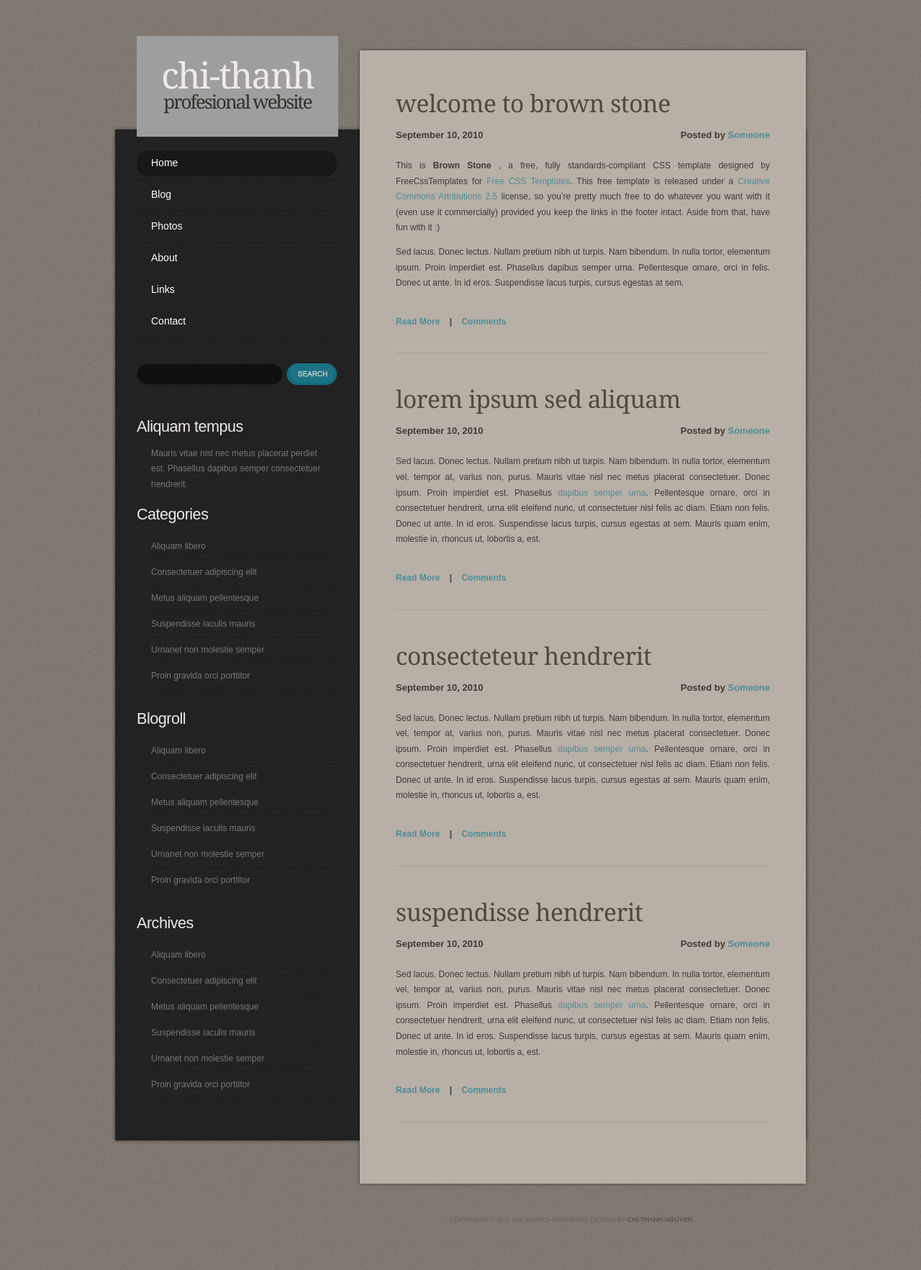
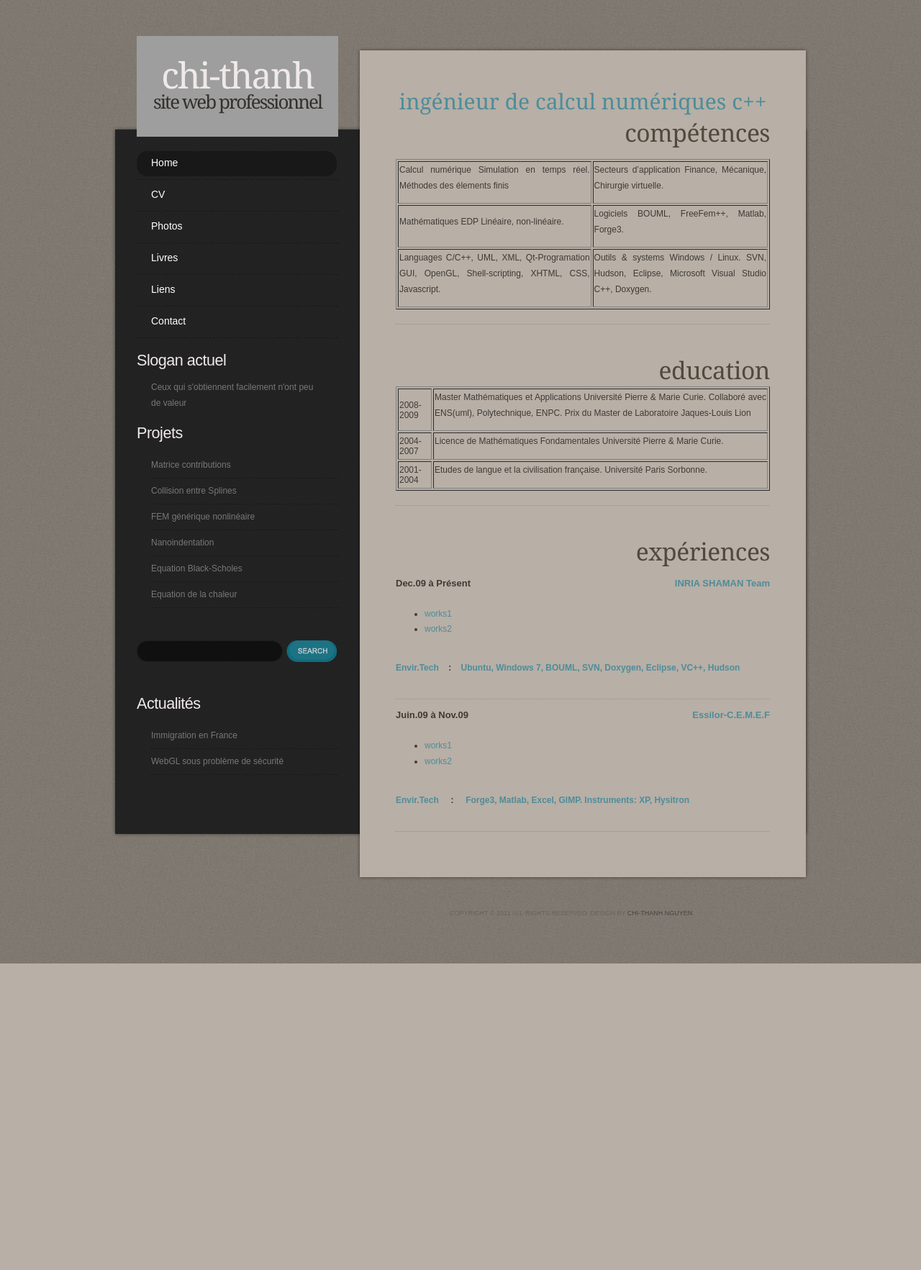
Before and after one commit to ctnguyen/ctnguyen, a PHP site: page / in a window 1280 px wide. Shown: the whole page at 72% size. After the commit the page ends 1339 px from the top, so only its background shows below. Run offline with PHP 8.4, Linux system fonts and the light colour scheme; grey boxes are pictures that could not be loaded.

Commit message:
UPDATE : improving content side bar and content page (correspond better to CV)

```diff
--- a/ctn_web/index.html
+++ b/ctn_web/index.html
@@ -4,11 +4,12 @@
 <head>
 <title>Chi-Thanh NGUYEN</title>
 <meta http-equiv="content-type" content="text/html; charset=utf-8" />
-<meta name="author" content="Chi-Thanh NGUYEN"/>
-<meta http-equiv="Content-type" content="text/html;charset=iso-8859-1"/>
-<meta name="keywords" content="Chi-Thanh NGUYEN, NGUYEN Chi-Thanh, Chi Thanh NGUYEN, NGUYEN Chi Thanh, EDP, INRIA, Paris VI, Paris 6, ParisVI, Paris6, M2ANEDP"/>
+<meta name="author" content="Chi-Thanh NGUYEN" />
+<meta http-equiv="Content-type" content="text/html;charset=iso-8859-1" />
+<meta name="keywords"
+	content="Chi-Thanh NGUYEN, NGUYEN Chi-Thanh, Chi Thanh NGUYEN, NGUYEN Chi Thanh, EDP, INRIA, Paris VI, Paris 6, ParisVI, Paris6, M2ANEDP" />
 <meta name="description" content="" />
-<meta name="robots" content="follow"/>
+<meta name="robots" content="follow" />
 
 
 <link href="scripts/style1.css" rel="stylesheet" type="text/css"
@@ -20,121 +21,128 @@
 			<div id="page-bgtop">
 				<div id="page-bgbtm">
 					<div id="content">
+						<div id="title">
+							<h1>
+								<a href="#">Ingénieur de calcul numériques C++</a>
+							</h1>
+						</div>
 						<div class="post">
 							<h2 class="title">
-								<a href="#">Welcome to Brown Stone </a>
+								<a href="#">Compétences</a>
+							</h2>
+							<div style="clear: both;">&nbsp;</div>
+							<div class="entry">
+								<table border="1">
+									<tr>
+										<td>
+											<p>
+											Calcul numérique Simulation en temps réel. Méthodes des élements finis
+											</p>
+										</td>
+										<td>
+											<p>
+											Secteurs d’application Finance, Mécanique, Chirurgie virtuelle.
+											</p>
+										</td>
+									</tr>
+									<tr>
+										<td>
+											<p>
+											Mathématiques EDP Linéaire, non-linéaire.
+											</p>
+										</td>
+										<td>
+											<p>
+											Logiciels BOUML, FreeFem++, Matlab, Forge3.
+											</p>
+										</td>
+									</tr>
+									<tr>
+										<td>
+											<p>
+											Languages C/C++, UML, XML, Qt-Programation  GUI, OpenGL, Shell-scripting, XHTML, CSS, Javascript.
+											</p>
+										</td>
+										<td>
+											<p>
+											Outils &amp systems Windows / Linux. SVN, Hudson, Eclipse, Microsoft Visual Studio C++, Doxygen.
+											</p>
+										</td>
+									</tr>
+								</table>
+							</div>
+						</div>
+						<div class="post">
+							<h2 class="title">
+								<a href="#">Education</a>
+							</h2>
+							<div class="entry">
+								<table border="1">
+									<tr>
+										<td>2008-2009</td>
+										<td>
+											<p>Master Mathématiques et Applications Université Pierre
+												&amp Marie Curie. Collaboré avec ENS(uml), Polytechnique,
+												ENPC. Prix du Master de Laboratoire Jaques-Louis Lion</p>
+										</td>
+									</tr>
+									<tr>
+										<td>2004-2007</td>
+										<td>
+											<p>Licence de Mathématiques Fondamentales Université
+												Pierre &amp Marie Curie.</p>
+										</td>
+									</tr>
+									<tr>
+										<td>2001-2004</td>
+										<td>
+											<p>Etudes de langue et la civilisation française.
+												Université Paris Sorbonne.</p>
+										</td>
+									</tr>
+								</table>
+							</div>
+						</div>
+						<div class="post">
+							<h2 class="title">
+								<a href="#">Expériences</a>
 							</h2>
 							<p class="meta">
-								<span class="date">September 10, 2010</span><span class="posted">Posted
-									by <a href="#">Someone</a>
+								<span class="date">Dec.09 à Présent</span><span class="posted"><a
+									href="#">INRIA SHAMAN Team</a>
 								</span>
 							</p>
 							<div style="clear: both;">&nbsp;</div>
 							<div class="entry">
-								<p>
-									This is <strong>Brown Stone </strong>, a free, fully
-									standards-compliant CSS template designed by FreeCssTemplates<a
-										href="http://www.nodethirtythree.com/"></a> for <a
-										href="http://www.freecsstemplates.org/">Free CSS Templates</a>.
-									This free template is released under a <a
-										href="http://creativecommons.org/licenses/by/2.5/">Creative
-										Commons Attributions 2.5</a> license, so you’re pretty much free
-									to do whatever you want with it (even use it commercially)
-									provided you keep the links in the footer intact. Aside from
-									that, have fun with it :)
-								</p>
-								<p>Sed lacus. Donec lectus. Nullam pretium nibh ut turpis.
-									Nam bibendum. In nulla tortor, elementum ipsum. Proin imperdiet
-									est. Phasellus dapibus semper urna. Pellentesque ornare, orci
-									in felis. Donec ut ante. In id eros. Suspendisse lacus turpis,
-									cursus egestas at sem.</p>
+								<ul class="subentries">
+									<li><a href="#">works1</a>
+									</li>
+									<li><a href="#">works2</a>
+									</li>
+								</ul>
 								<p class="links">
-									<a href="#">Read More</a>&nbsp;&nbsp;&nbsp;&nbsp;|&nbsp;&nbsp;&nbsp;&nbsp;<a
-										href="#">Comments</a>
+									<a href="#">Envir.Tech</a>&nbsp;&nbsp;&nbsp;&nbsp;:&nbsp;&nbsp;&nbsp;&nbsp;<a
+										href="#">Ubuntu, Windows 7, BOUML, SVN, Doxygen, Eclipse,
+										VC++, Hudson</a>
 								</p>
 							</div>
-						</div>
-						<div class="post">
-							<h2 class="title">
-								<a href="#">Lorem ipsum sed aliquam</a>
-							</h2>
 							<p class="meta">
-								<span class="date">September 10, 2010</span><span class="posted">Posted
-									by <a href="#">Someone</a>
+								<span class="date">Juin.09 à Nov.09</span><span class="posted"><a
+									href="#">Essilor-C.E.M.E.F</a>
 								</span>
 							</p>
 							<div style="clear: both;">&nbsp;</div>
 							<div class="entry">
-								<p>
-									Sed lacus. Donec lectus. Nullam pretium nibh ut turpis. Nam
-									bibendum. In nulla tortor, elementum vel, tempor at, varius
-									non, purus. Mauris vitae nisl nec metus placerat consectetuer.
-									Donec ipsum. Proin imperdiet est. Phasellus <a href="#">dapibus
-										semper urna</a>. Pellentesque ornare, orci in consectetuer
-									hendrerit, urna elit eleifend nunc, ut consectetuer nisl felis
-									ac diam. Etiam non felis. Donec ut ante. In id eros.
-									Suspendisse lacus turpis, cursus egestas at sem. Mauris quam
-									enim, molestie in, rhoncus ut, lobortis a, est.
-								</p>
+								<ul class="subentries">
+									<li><a href="#">works1</a>
+									</li>
+									<li><a href="#">works2</a>
+									</li>
+								</ul>
 								<p class="links">
-									<a href="#">Read More</a>&nbsp;&nbsp;&nbsp;&nbsp;|&nbsp;&nbsp;&nbsp;&nbsp;<a
-										href="#">Comments</a>
-								</p>
-							</div>
-						</div>
-						<div class="post">
-							<h2 class="title">
-								<a href="#">Consecteteur hendrerit </a>
-							</h2>
-							<p class="meta">
-								<span class="date">September 10, 2010</span><span class="posted">Posted
-									by <a href="#">Someone</a>
-								</span>
-							</p>
-							<div style="clear: both;">&nbsp;</div>
-							<div class="entry">
-								<p>
-									Sed lacus. Donec lectus. Nullam pretium nibh ut turpis. Nam
-									bibendum. In nulla tortor, elementum vel, tempor at, varius
-									non, purus. Mauris vitae nisl nec metus placerat consectetuer.
-									Donec ipsum. Proin imperdiet est. Phasellus <a href="#">dapibus
-										semper urna</a>. Pellentesque ornare, orci in consectetuer
-									hendrerit, urna elit eleifend nunc, ut consectetuer nisl felis
-									ac diam. Etiam non felis. Donec ut ante. In id eros.
-									Suspendisse lacus turpis, cursus egestas at sem. Mauris quam
-									enim, molestie in, rhoncus ut, lobortis a, est.
-								</p>
-								<p class="links">
-									<a href="#">Read More</a>&nbsp;&nbsp;&nbsp;&nbsp;|&nbsp;&nbsp;&nbsp;&nbsp;<a
-										href="#">Comments</a>
-								</p>
-							</div>
-						</div>
-						<div class="post">
-							<h2 class="title">
-								<a href="#">Suspendisse hendrerit </a>
-							</h2>
-							<p class="meta">
-								<span class="date">September 10, 2010</span><span class="posted">Posted
-									by <a href="#">Someone</a>
-								</span>
-							</p>
-							<div style="clear: both;">&nbsp;</div>
-							<div class="entry">
-								<p>
-									Sed lacus. Donec lectus. Nullam pretium nibh ut turpis. Nam
-									bibendum. In nulla tortor, elementum vel, tempor at, varius
-									non, purus. Mauris vitae nisl nec metus placerat consectetuer.
-									Donec ipsum. Proin imperdiet est. Phasellus <a href="#">dapibus
-										semper urna</a>. Pellentesque ornare, orci in consectetuer
-									hendrerit, urna elit eleifend nunc, ut consectetuer nisl felis
-									ac diam. Etiam non felis. Donec ut ante. In id eros.
-									Suspendisse lacus turpis, cursus egestas at sem. Mauris quam
-									enim, molestie in, rhoncus ut, lobortis a, est.
-								</p>
-								<p class="links">
-									<a href="#">Read More</a>&nbsp;&nbsp;&nbsp;&nbsp;|&nbsp;&nbsp;&nbsp;&nbsp;<a
-										href="#">Comments</a>
+									<a href="#">Envir.Tech</a>
+									&nbsp;&nbsp;&nbsp;&nbsp;:&nbsp;&nbsp;&nbsp;&nbsp; <a href="#">Forge3,
+										Matlab, Excel, GIMP. Instruments: XP, Hysitron</a>
 								</p>
 							</div>
 						</div>
@@ -146,27 +154,44 @@
 							<h1>
 								<a href="#">Chi-Thanh</a>
 							</h1>
-							<p>
-								Profesional website
-							</p>
+							<p>Site web professionnel</p>
 						</div>
 						<div id="menu">
 							<ul>
 								<li class="current_page_item"><a href="#">Home</a>
 								</li>
-								<li><a href="#">Blog</a>
+								<li><a href="#">CV</a>
 								</li>
 								<li><a href="#">Photos</a>
 								</li>
-								<li><a href="#">About</a>
+								<li><a href="#">Livres</a>
 								</li>
-								<li><a href="#">Links</a>
+								<li><a href="#">Liens</a>
 								</li>
 								<li><a href="#">Contact</a>
 								</li>
 							</ul>
 						</div>
 						<ul>
+							<li>
+								<h2>Slogan actuel</h2>
+								<p>Ceux qui s'obtiennent facilement n'ont peu de valeur</p></li>
+							<li>
+								<h2>Projets</h2>
+								<ul>
+									<li><a href="#">Matrice contributions</a>
+									</li>
+									<li><a href="#">Collision entre Splines</a>
+									</li>
+									<li><a href="#">FEM générique nonlinéaire</a>
+									</li>
+									<li><a href="#">Nanoindentation</a>
+									</li>
+									<li><a href="#">Equation Black-Scholes</a>
+									</li>
+									<li><a href="#">Equation de la chaleur</a>
+									</li>
+								</ul></li>
 							<li>
 								<div id="search">
 									<form method="get" action="#">
@@ -178,55 +203,11 @@
 								</div>
 								<div style="clear: both;">&nbsp;</div></li>
 							<li>
-								<h2>Aliquam tempus</h2>
-								<p>Mauris vitae nisl nec metus placerat perdiet est.
-									Phasellus dapibus semper consectetuer hendrerit.</p></li>
-							<li>
-								<h2>Categories</h2>
+								<h2>Actualités</h2>
 								<ul>
-									<li><a href="#">Aliquam libero</a>
+									<li><a href="#">Immigration en France</a>
 									</li>
-									<li><a href="#">Consectetuer adipiscing elit</a>
-									</li>
-									<li><a href="#">Metus aliquam pellentesque</a>
-									</li>
-									<li><a href="#">Suspendisse iaculis mauris</a>
-									</li>
-									<li><a href="#">Urnanet non molestie semper</a>
-									</li>
-									<li><a href="#">Proin gravida orci porttitor</a>
-									</li>
-								</ul></li>
-							<li>
-								<h2>Blogroll</h2>
-								<ul>
-									<li><a href="#">Aliquam libero</a>
-									</li>
-									<li><a href="#">Consectetuer adipiscing elit</a>
-									</li>
-									<li><a href="#">Metus aliquam pellentesque</a>
-									</li>
-									<li><a href="#">Suspendisse iaculis mauris</a>
-									</li>
-									<li><a href="#">Urnanet non molestie semper</a>
-									</li>
-									<li><a href="#">Proin gravida orci porttitor</a>
-									</li>
-								</ul></li>
-							<li>
-								<h2>Archives</h2>
-								<ul>
-									<li><a href="#">Aliquam libero</a>
-									</li>
-									<li><a href="#">Consectetuer adipiscing elit</a>
-									</li>
-									<li><a href="#">Metus aliquam pellentesque</a>
-									</li>
-									<li><a href="#">Suspendisse iaculis mauris</a>
-									</li>
-									<li><a href="#">Urnanet non molestie semper</a>
-									</li>
-									<li><a href="#">Proin gravida orci porttitor</a>
+									<li><a href="#">WebGL sous problème de sécurité</a>
 									</li>
 								</ul></li>
 						</ul>
@@ -242,10 +223,10 @@
 		<p>
 			Copyright &copy
 			<script type="text/javascript">
-			var d = new Date();
-			document.write(d.getFullYear());
+				var d = new Date();
+				document.write(d.getFullYear());
 			</script>
- 			all rights reserved. Design by <a
+			all rights reserved. Design by <a
 				href="mailto:chithanhnguyen.math@gmail.com">Chi-Thanh NGUYEN</a>.
 		</p>
 	</div>
--- a/ctn_web/scripts/style1.css
+++ b/ctn_web/scripts/style1.css
@@ -219,6 +219,21 @@ a:hover {
 	padding: 70px 30px 0px 60px;
 }
 
+#content h1{
+	margin: 0;
+	padding: 0;
+	text-align: center;
+	text-transform: lowercase;
+	font-family: Georgia, "Times New Roman", Times, serif;
+}
+#content h1 a {
+	margin: 0px 0px -20px 0px;
+	padding: 20px 0px 0px 0px;
+	font-size: 30px;
+	color: #4D8D99;
+}
+
+
 .post {
 	margin-bottom: 40px;
 }
@@ -227,6 +242,7 @@ a:hover {
 	padding: 0px 0px 0px 0px;
 	text-transform: lowercase;
 	font-family: Georgia, "Times New Roman", Times, serif;
+	text-align: right;
 	letter-spacing: -.5px;
 }
 
--- a/ctn_web/todo.txt
+++ b/ctn_web/todo.txt
@@ -1,3 +1,4 @@
 $08.07.2011$
 separating sidebar and content page in to different pages html
+reading how to creat multi-languages by creating cookies with JavaScript
 find a mechanism for working with different file (ajax)
```
